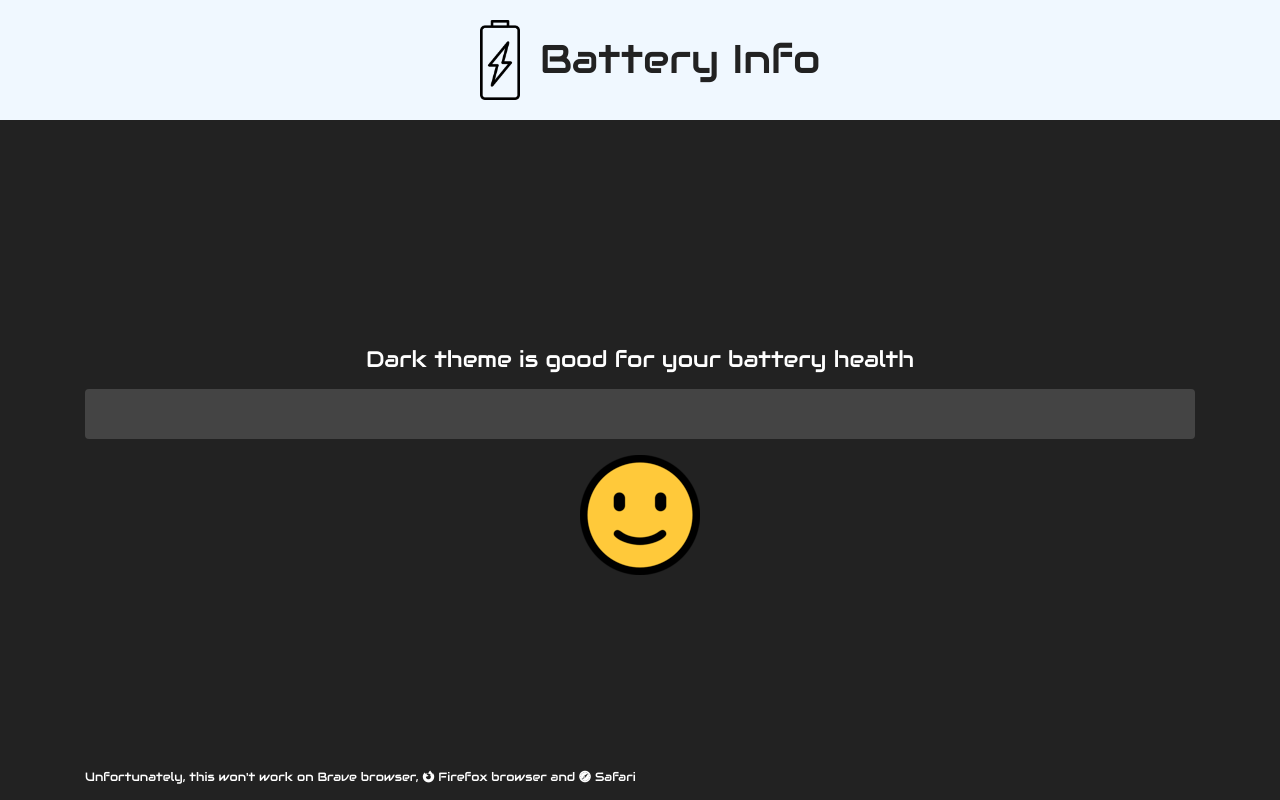
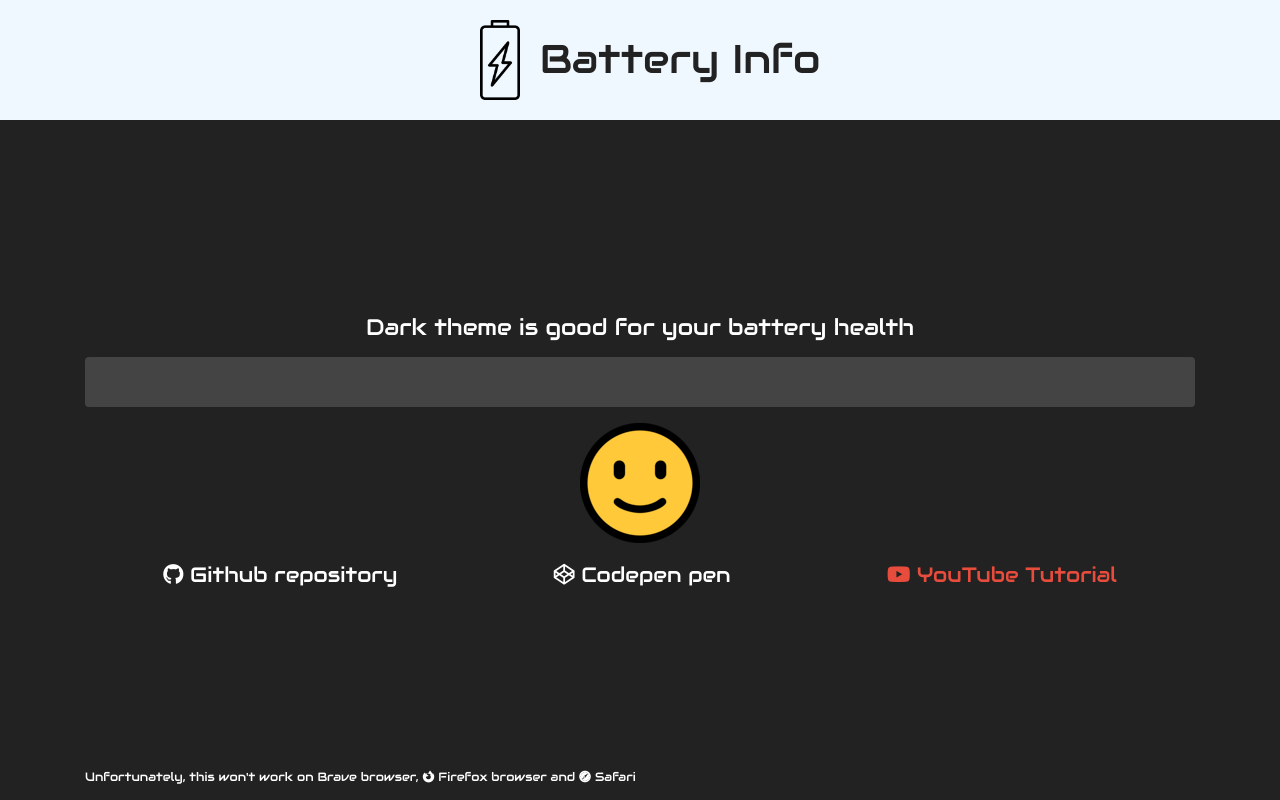
Before and after one commit to max-programming/battery-info-typescript, a plain HTML site: page index.html in a window 1280 px wide. Drawn offline with Linux system fonts and the light colour scheme.

Commit message:
Added some links

```diff
--- a/index.html
+++ b/index.html
@@ -70,6 +70,35 @@
             src="./img/emojis/blue.png"
             alt=""
           />
+          <div class="links mt-3">
+            <ul class="d-flex justify-content-md-around">
+              <li>
+                <a
+                  href="https://github.com/max-programming/battery-info-javascript"
+                  class="text-white"
+                  target="_blank"
+                  ><i class="fab fa-github"></i> Github repository</a
+                >
+              </li>
+              <li>
+                <a
+                  href="https://codepen.io/Max_Programming/full/jObeGMj"
+                  class="text-white"
+                  target="_blank"
+                  ><i class="fab fa-codepen"></i> Codepen pen</a
+                >
+              </li>
+              <li>
+                <a
+                  href="https://youtu.be/J8_hwKSeffY"
+                  class="text-danger"
+                  target="_blank"
+                >
+                  <i class="fab fa-youtube"></i> YouTube Tutorial
+                </a>
+              </li>
+            </ul>
+          </div>
         </div>
         <!-- <h4 class="text-center mt-3">
           Estimated time remaining: <span id="time"></span>
--- a/styles.css
+++ b/styles.css
@@ -47,3 +47,11 @@ main {
     font-size: 30px;
   }
 }
+
+ul {
+  list-style: none;
+}
+
+.links a {
+  font-size: 1.3rem;
+}
```
